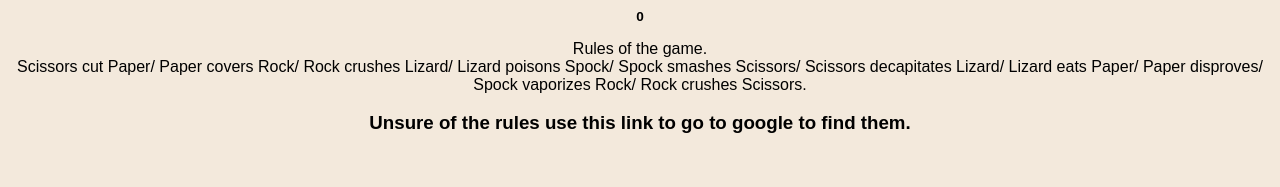
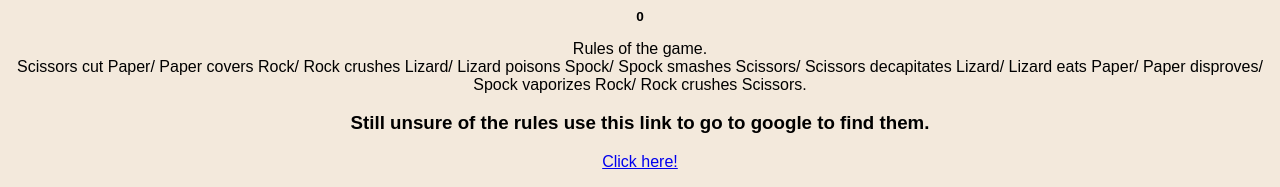
Before and after one commit to StacD/RPSLS-Game, a plain HTML site: page index.html in a window 1280 px wide. Shown: the part 616-803 px from the top of the page. Drawn offline with Linux system fonts and the light colour scheme.

Commit message:
external link to wiki page explain rules works

```diff
--- a/index.html
+++ b/index.html
@@ -58,7 +58,11 @@
         </div>
     </main>
 
-    <footer><h3>Unsure of the rules use this link to go to google to find them.</h3></footer>
+    <footer>
+        <h3>Still unsure of the rules use this link to go to google to find them.</h3>
+        <p><a target="_blank" href="https://www.wikihow.com/Play-Rock-Paper-Scissors-Lizard-Spock#:~:text=Scissors%20cuts%20paper%2C%20paper%20covers,same%20signal%2C%20it's%20a%20tie.">
+            Click here!</a></p>
+    </footer>
 
   </body>
 </html>
```
